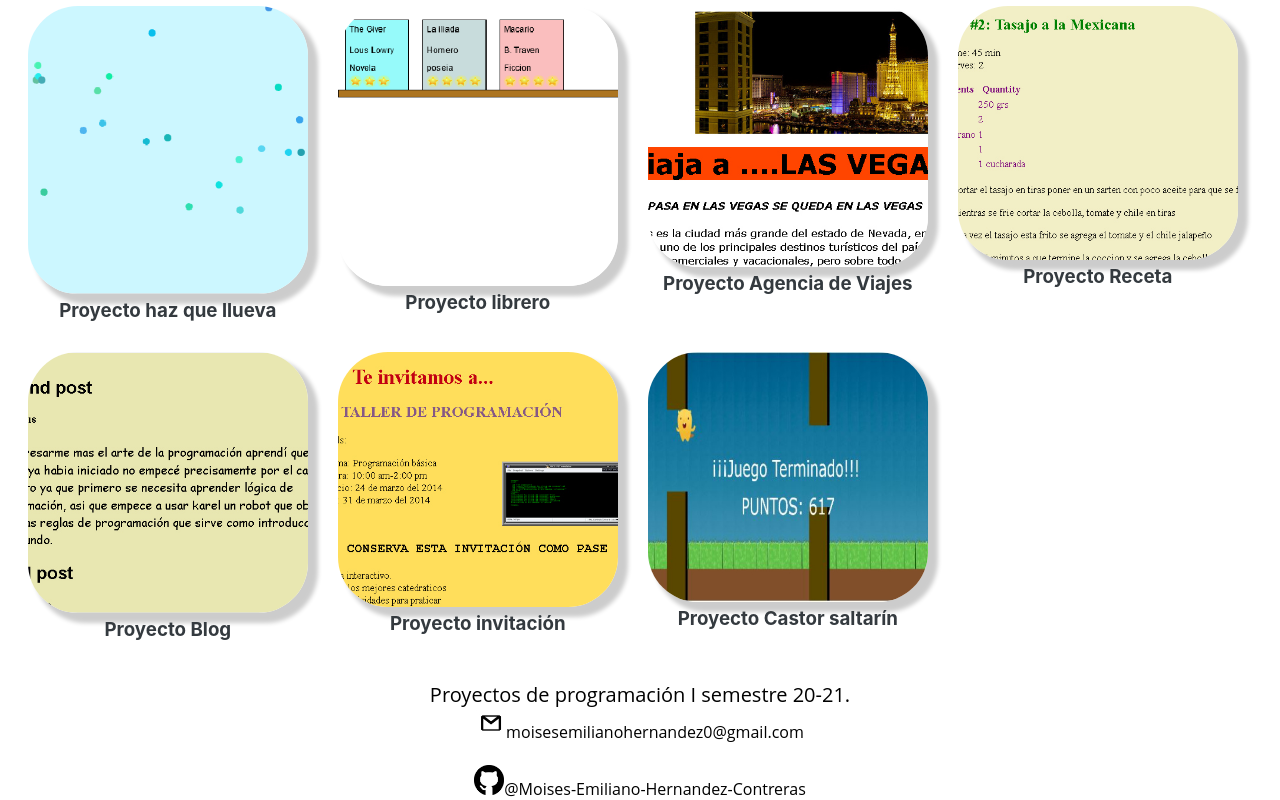
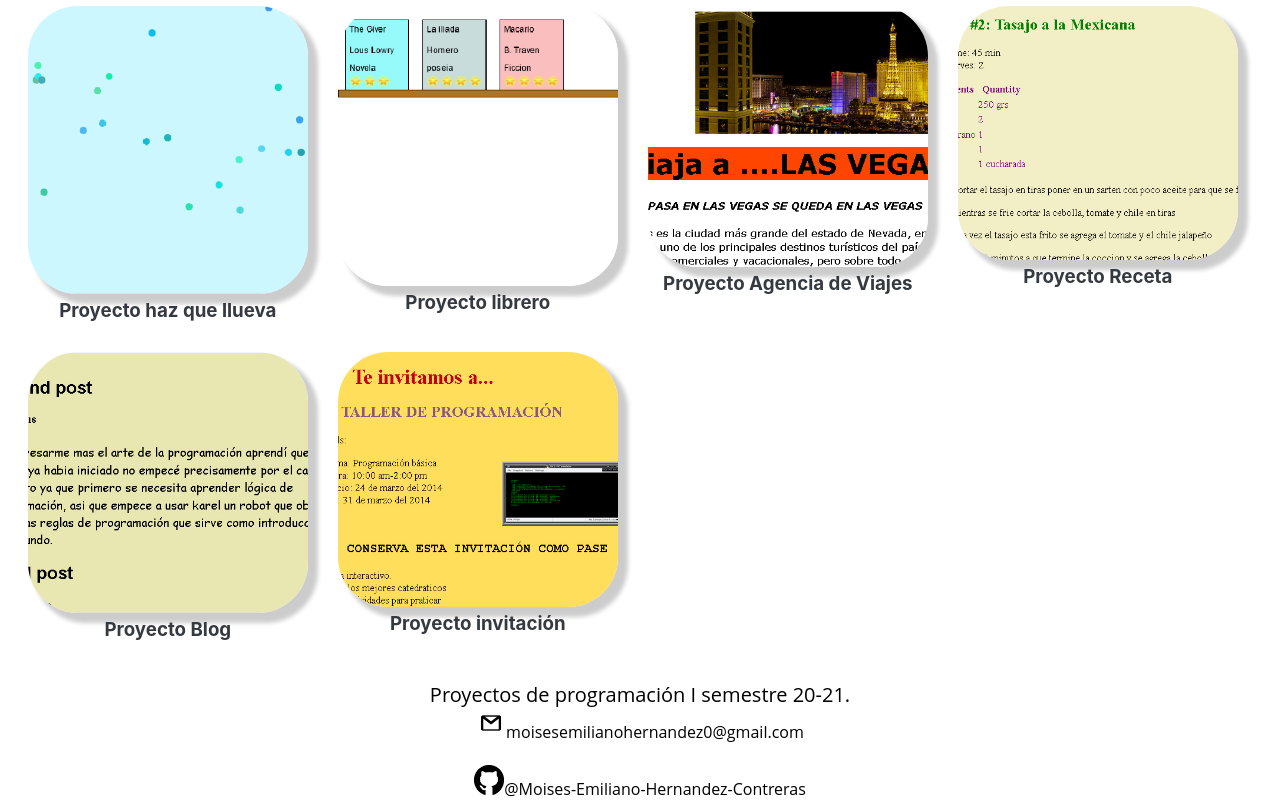
Before and after one commit to Moises-Emiliano-Hernandez-Contreras/Pagina-principal, a plain HTML site: page index.html in a window 1280 px wide. Shown: the part 1372-2172 px from the top of the page. Drawn offline with Linux system fonts and the light colour scheme.

Commit message:
Update index.html

```diff
--- a/index.html
+++ b/index.html
@@ -46,7 +46,7 @@ cuenta con video-tutoriales y artículos entre otras cosas, estos sirven como ap
             <article><a href="./Receta/index.html"><img src="./imagenes/recetas.jpg"><h3>Proyecto Receta</h3></a></article>
             <article><a href="./Blog/index.html"><img src="./imagenes/blog.jpg"><h3>Proyecto Blog</h3></a></article>
             <article><a href="./Invitacion/index.html"><img src="./imagenes/invitacion.jpg"><h3>Proyecto invitación</h3></a></article>
-            <article><a href="./Cohete/index.html"><img src="./imagenes/cohete.jpg"><h3>Proyecto Castor saltarín</h3></a></article>
+            <!--<article><a href="./Cohete/index.html"><img src="./imagenes/cohete.jpg"><h3>Proyecto Castor saltarín</h3></a></article>-->
             <!--<article><a href=""><img src=""><h3></h3></a></article>
             <article><a href="./Cena/index.html"><img src=""><h3></h3></a></article>-->
         </div>
```
